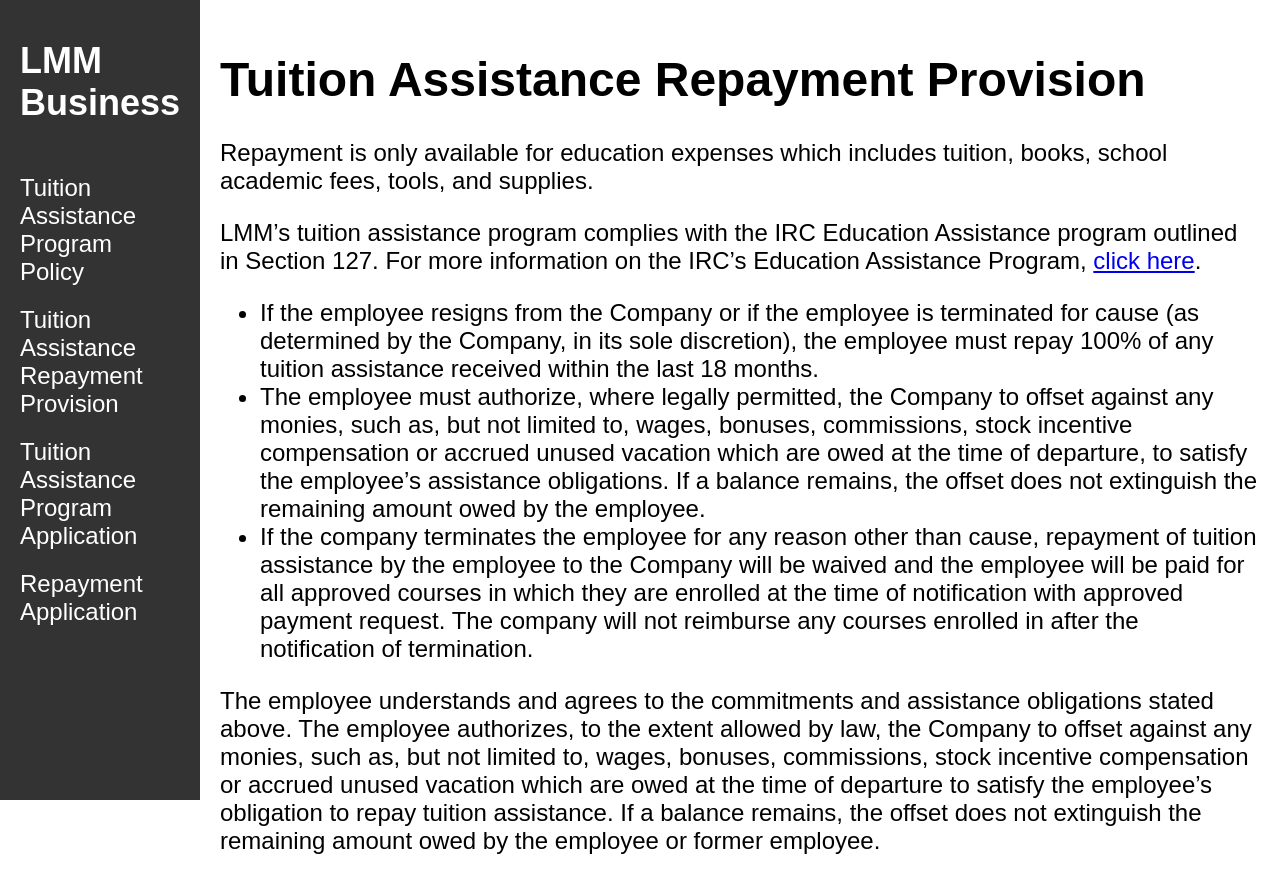
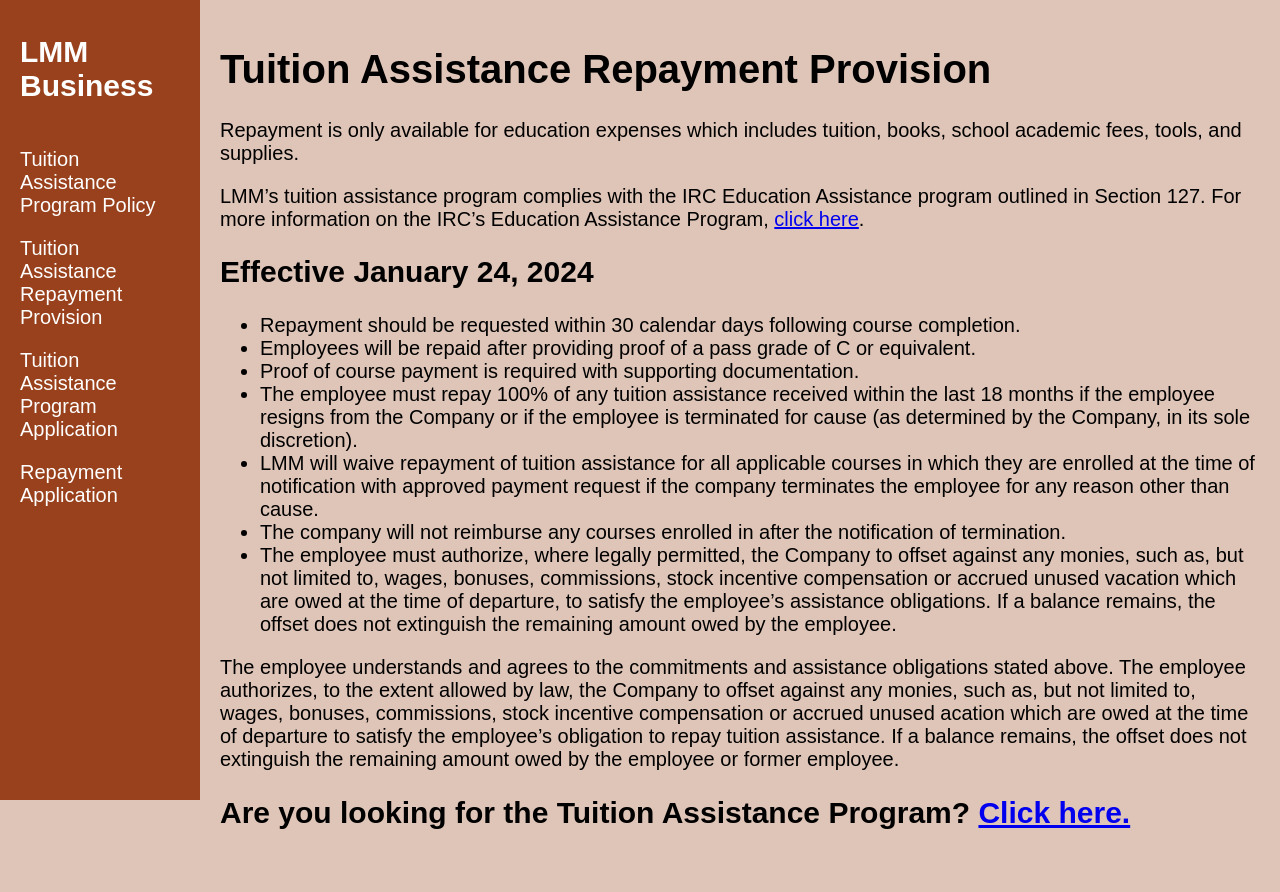
Before and after one commit to lngocta/PTW320_LMM, a plain HTML site: page repayment.html in a window 1280 px wide. Drawn offline with Linux system fonts and the light colour scheme.

Commit message:
img upload

```diff
--- a/repayment.html
+++ b/repayment.html
@@ -25,29 +25,34 @@
             For more information on the IRC’s Education Assistance
             Program, <a href="https://www.taxnotes.com/research/federal/usc26/127" target="_blank">click here</a>.</p>
         <p>
+            <h2>Effective January 24, 2024</h2>
             <ul>
-                <li>If the employee resigns from the Company or if the
-                    employee is terminated for cause (as determined by
-                    the Company, in its sole discretion), the employee
-                    must repay 100% of any tuition assistance received
-                    within the last 18 months. </li>
+                <li>Repayment should be requested within 30 calendar days
+                    following course completion.</li>
+                <li>Employees will be repaid after providing proof of a
+                    pass grade of C or equivalent.</li>
+                <li>Proof of course payment is required with supporting
+                    documentation.</li>
+                <li>The employee must repay 100% of any tuition assistance
+                    received within the last 18 months if the employee
+                    resigns from the Company or if the employee is
+                    terminated for cause (as determined by the Company,
+                    in its sole discretion). </li>
+                <li>LMM will waive repayment of tuition assistance for all
+                    applicable courses in which they are enrolled at the
+                    time of notification with approved payment request if
+                    the company terminates the employee for any reason other
+                    than cause.</li>
+                <li>The company will not reimburse any courses enrolled in
+                    after the notification of termination. </li>
                 <li>The employee must authorize, where legally permitted,
-                    the Company to offset against any monies, such as,
-                    but not limited to, wages, bonuses, commissions,
-                    stock incentive compensation or accrued unused
-                    vacation which are owed at the time of departure, to
-                    satisfy the employee’s assistance obligations. If a
-                    balance remains, the offset does not extinguish the
-                    remaining amount owed by the employee.
-                </li>
-                <li>If the company terminates the employee for any reason
-                    other than cause, repayment of tuition assistance by
-                    the employee to the Company will be waived and the
-                    employee will be paid for all approved courses in
-                    which they are enrolled at the time of notification
-                    with approved payment request. The company will not
-                    reimburse any courses enrolled in after the
-                    notification of termination. </li>
+                    the Company to offset against any monies, such as, but
+                    not limited to, wages, bonuses, commissions, stock
+                    incentive compensation or accrued unused vacation which
+                    are owed at the time of departure, to satisfy the
+                    employee’s assistance obligations. If a balance remains,
+                    the offset does not extinguish the remaining amount owed
+                    by the employee. </li>
             </ul>
         </p>
         <p>The employee understands and agrees to the commitments and
@@ -55,11 +60,11 @@
             to the extent allowed by law, the Company to offset against
             any monies, such as, but not limited to, wages, bonuses,
             commissions, stock incentive compensation or accrued unused
-            vacation which are owed at the time of departure to satisfy
+            acation which are owed at the time of departure to satisfy
             the employee’s obligation to repay tuition assistance. If a
             balance remains, the offset does not extinguish the remaining
             amount owed by the employee or former employee.</p>
-
+        <h2> Are you looking for the Tuition Assistance Program? <a href="tappolicy.html" target="_blank">Click here.</a></h2>
     </main>
 
 </body>
--- a/styles.css
+++ b/styles.css
@@ -3,12 +3,14 @@
     margin: 0;
     padding: 0;
     display: flex;
-    font-size: 24px;
+    font-size: 20px;
+    background-color:#dfc5b7
+     ;
 }
 
 nav {
     width: 200px;
-    background-color: #333;
+    background-color: #98411C;
     height: 100vh;
     color: #fff;
     box-sizing: border-box;
@@ -65,3 +67,11 @@
         z-index: 2;
     }
 }
+
+.fixed-image {
+    position: fixed;
+    bottom: 0;
+    left: 50%;
+    width: 50%;
+    z-index: 999;
+}
```
Also changed, not shown: tappolicy.html (+1 -0 lines), repaymentworkflow.jpg (added), tapworkflow.jpg (added).
